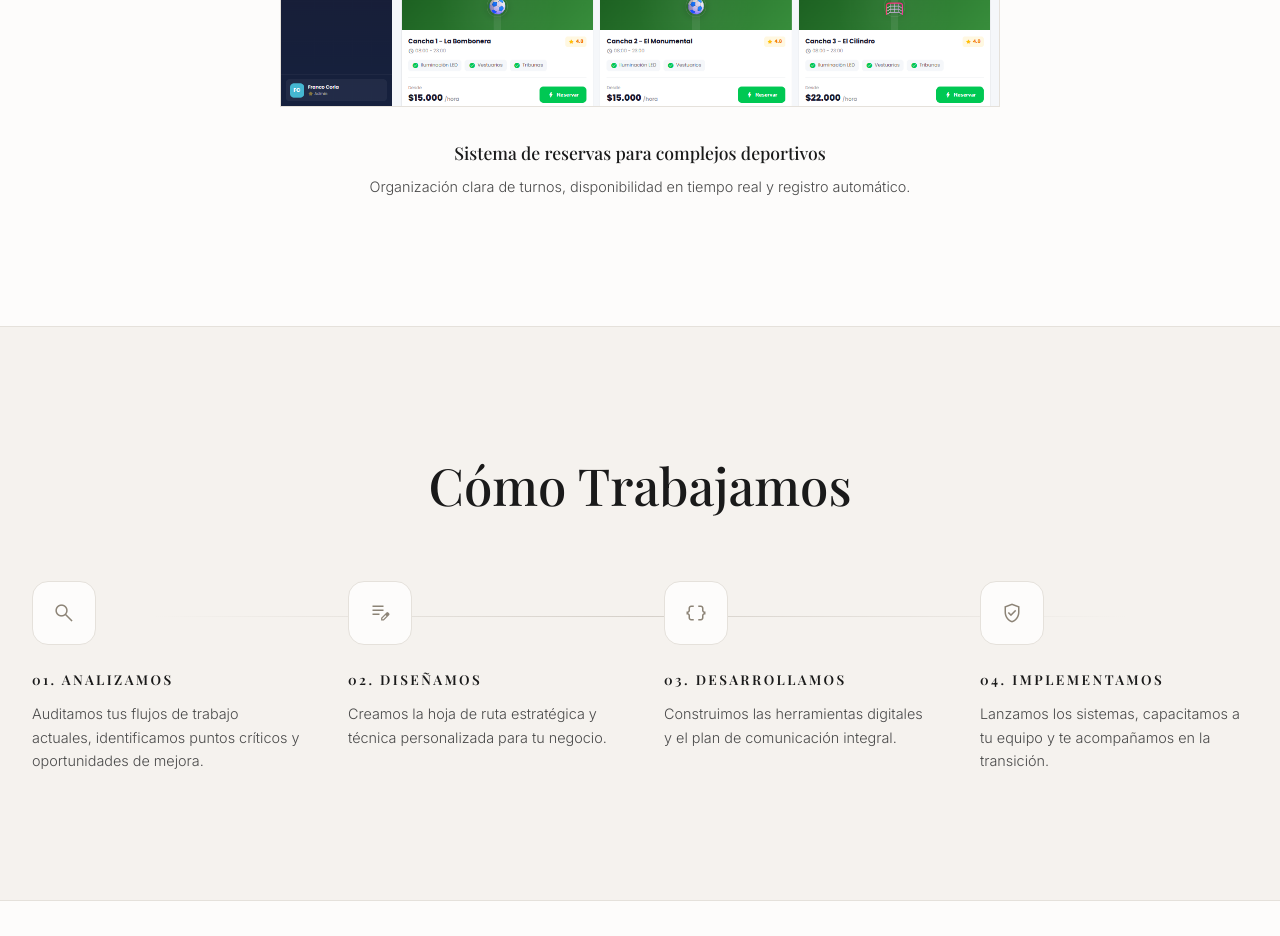
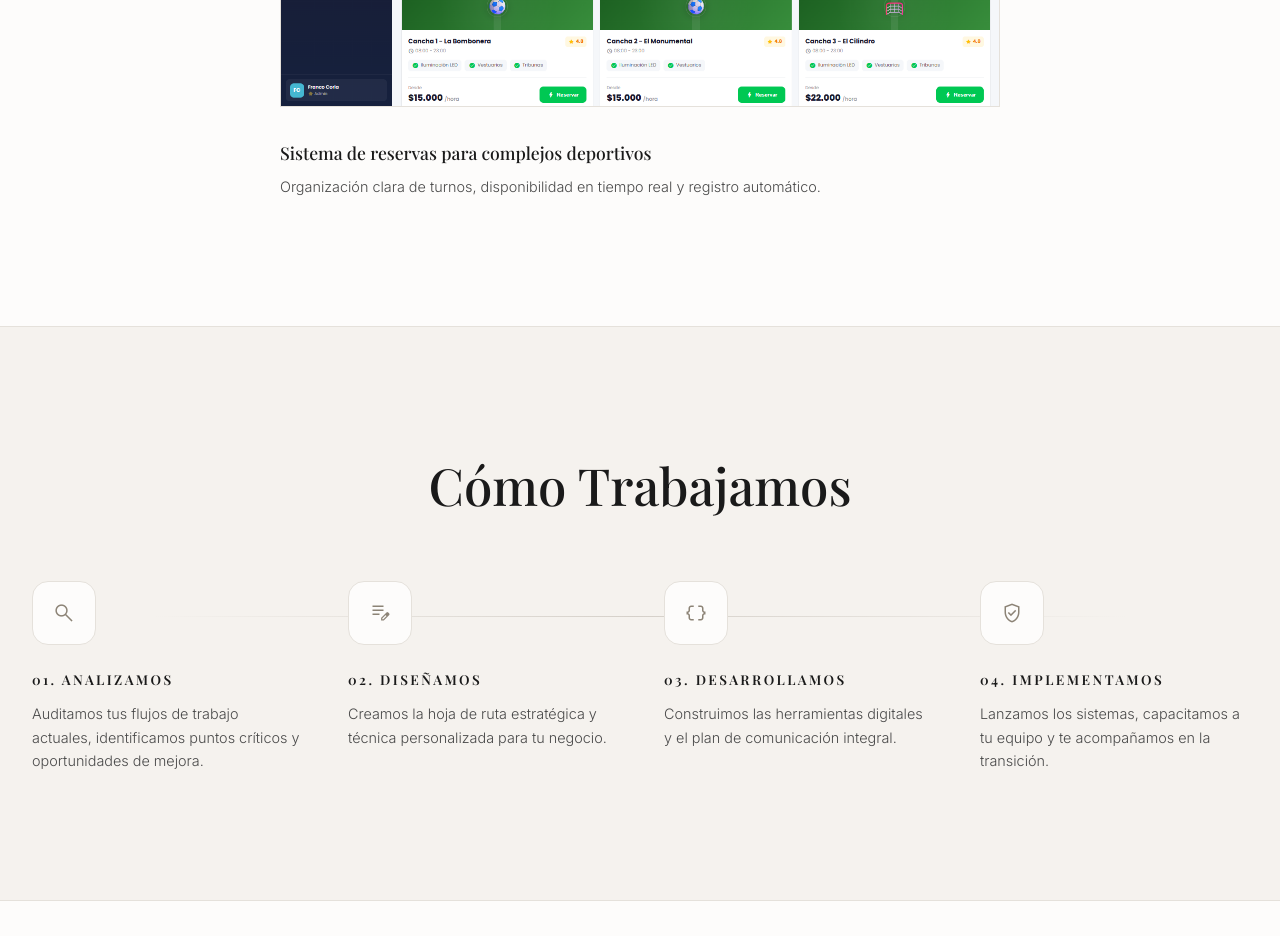
Before and after one commit to franco77coria/jf-digitalstudio-, a website: page index.html in a window 1280 px wide. Shown: the part 3120-4056 px from the top of the page. Drawn offline with nearby package versions, Linux system fonts and the light colour scheme; a web font is replaced by a local one.

Commit message:
Align ejemplo caption with image width

```diff
--- a/styles.css
+++ b/styles.css
@@ -1134,8 +1134,8 @@ textarea {
 }
 
 .ejemplo-caption {
-    text-align: center;
-    max-width: 600px;
+    text-align: left;
+    max-width: 720px;
     margin: 0 auto;
 }
 
```
